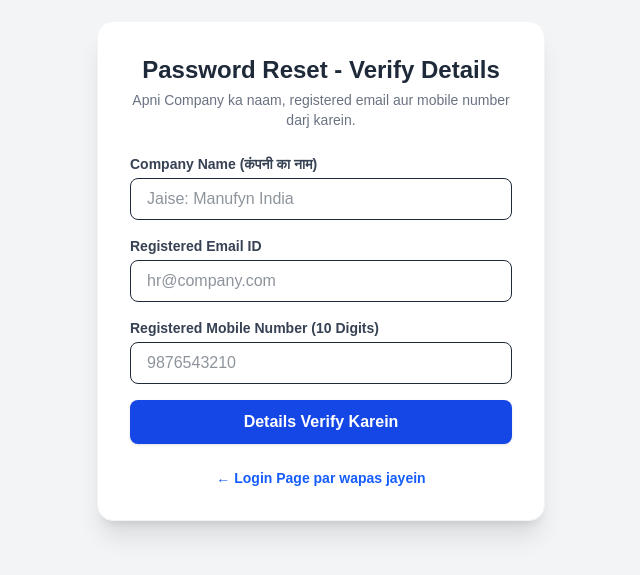
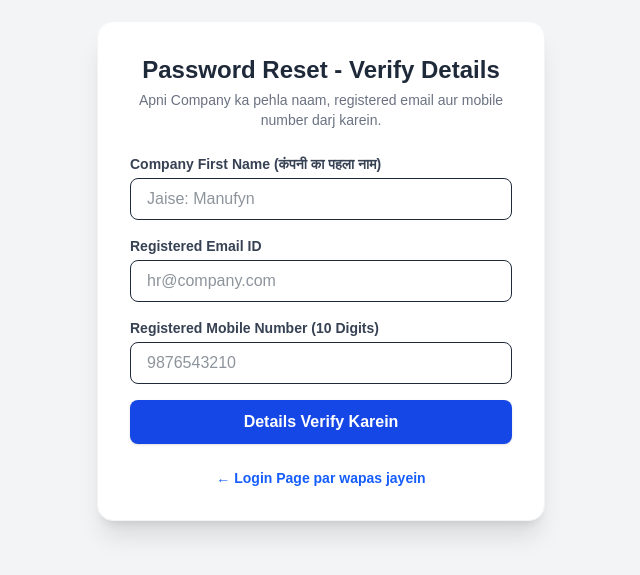
Before and after one commit to Hirehere/HireHere, a Next.js app: page /employer/forgot-password in a window 1280 px wide. Shown: the part 129-704 px from the top of the page, without its empty margins (319-959 px from the left). Built offline with nearby package versions, Linux system fonts and the light colour scheme; no server answers.

Commit message:
Match company first name before space case-insensitively in forgot password

```diff
--- a/app/employer/forgot-password/page.tsx
+++ b/app/employer/forgot-password/page.tsx
@@ -18,7 +18,7 @@ export default function ForgotPassword() {
   const [loading, setLoading] = useState(false);
   const router = useRouter();
 
-  // 1. Verify Company Name, Email & Phone against 'employers' table
+  // 1. Verify Company First Name, Email & Phone against 'employers' table
   const handleVerifyDetails = async (e: React.FormEvent) => {
     e.preventDefault();
     setErrorMsg('');
@@ -26,7 +26,9 @@ export default function ForgotPassword() {
 
     const cleanEmail = email.trim().toLowerCase();
     const cleanPhone = phone.trim().replace(/\D/g, '');
-    const cleanCompany = companyName.trim();
+
+    // Extract first word of input company name (before first space)
+    const inputFirstWord = companyName.trim().split(/\s+/)[0]?.toLowerCase() || '';
 
     try {
       const { data: employer, error } = await supabase
@@ -41,15 +43,17 @@ export default function ForgotPassword() {
         return;
       }
 
-      // Checking company name from possible database columns (company_name, company, name, full_name)
-      const dbCompany = String(
+      // Get DB company name and extract its first word
+      const dbCompanyFull = String(
         employer.company_name || employer.company || employer.name || employer.full_name || ''
-      ).trim().toLowerCase();
+      ).trim();
+      const dbFirstWord = dbCompanyFull.split(/\s+/)[0]?.toLowerCase() || '';
 
       const dbPhone = String(employer.phone || '').trim().replace(/\D/g, '');
 
-      if (dbCompany !== cleanCompany.toLowerCase() || dbPhone !== cleanPhone) {
-        setErrorMsg('Darj ki gayi Company Name ya Mobile Number is email ID se match nahi kar raha hai.');
+      // Check if first word of company name matches (ignoring case) and phone matches
+      if (dbFirstWord !== inputFirstWord || dbPhone !== cleanPhone) {
+        setErrorMsg('Company ka pehla naam ya mobile number is email ID se match nahi kar raha hai.');
         setLoading(false);
         return;
       }
@@ -111,7 +115,7 @@ export default function ForgotPassword() {
           </h1>
           <p className="text-gray-500 text-sm mt-1">
             {step === 1
-              ? 'Apni Company ka naam, registered email aur mobile number darj karein.'
+              ? 'Apni Company ka pehla naam, registered email aur mobile number darj karein.'
               : 'Apne khate ke liye naya password darj karein.'}
           </p>
         </div>
@@ -132,14 +136,14 @@ export default function ForgotPassword() {
           <form onSubmit={handleVerifyDetails} className="space-y-4">
             <div>
               <label className="block text-sm font-semibold text-gray-700 mb-1">
-                Company Name (कंपनी का नाम)
+                Company First Name (कंपनी का पहला नाम)
               </label>
               <input
                 type="text"
                 required
                 value={companyName}
                 onChange={(e) => setCompanyName(e.target.value)}
-                placeholder="Jaise: Manufyn India"
+                placeholder="Jaise: Manufyn"
                 className="w-full px-4 py-2 border rounded-lg focus:ring-2 focus:ring-blue-500 outline-none text-gray-800"
               />
             </div>
```
